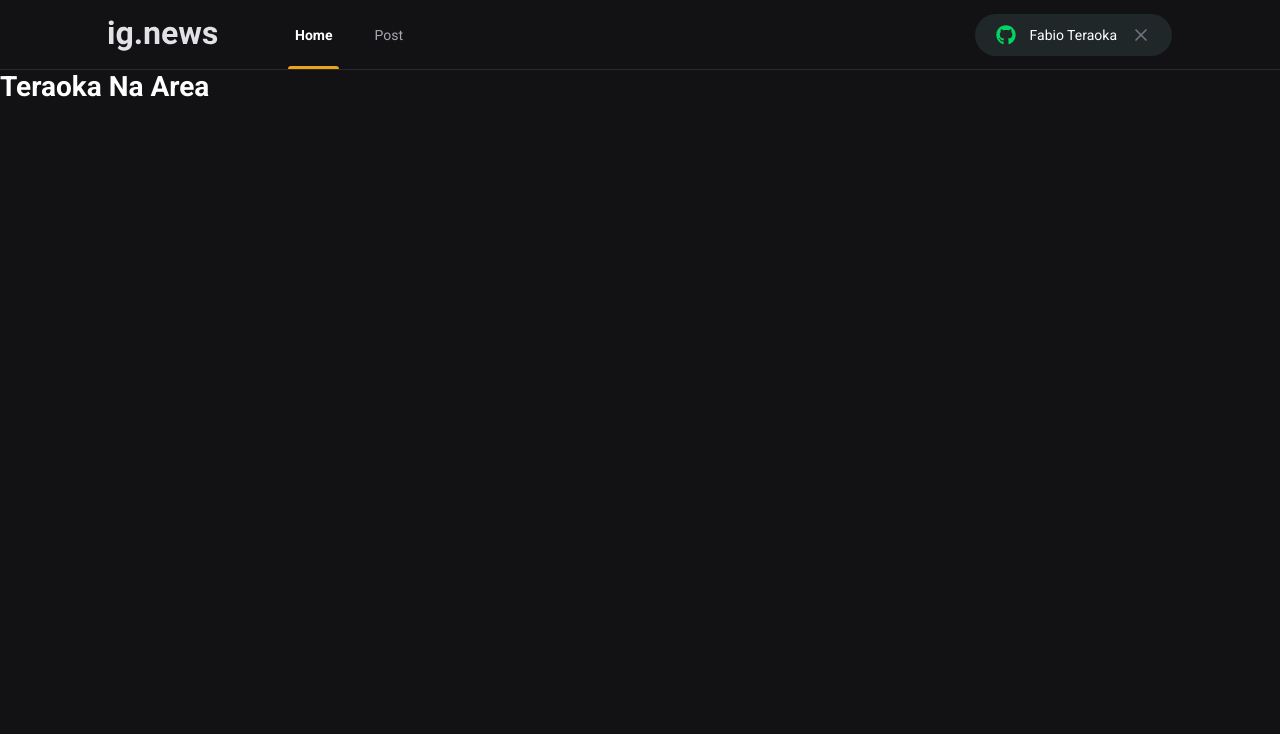
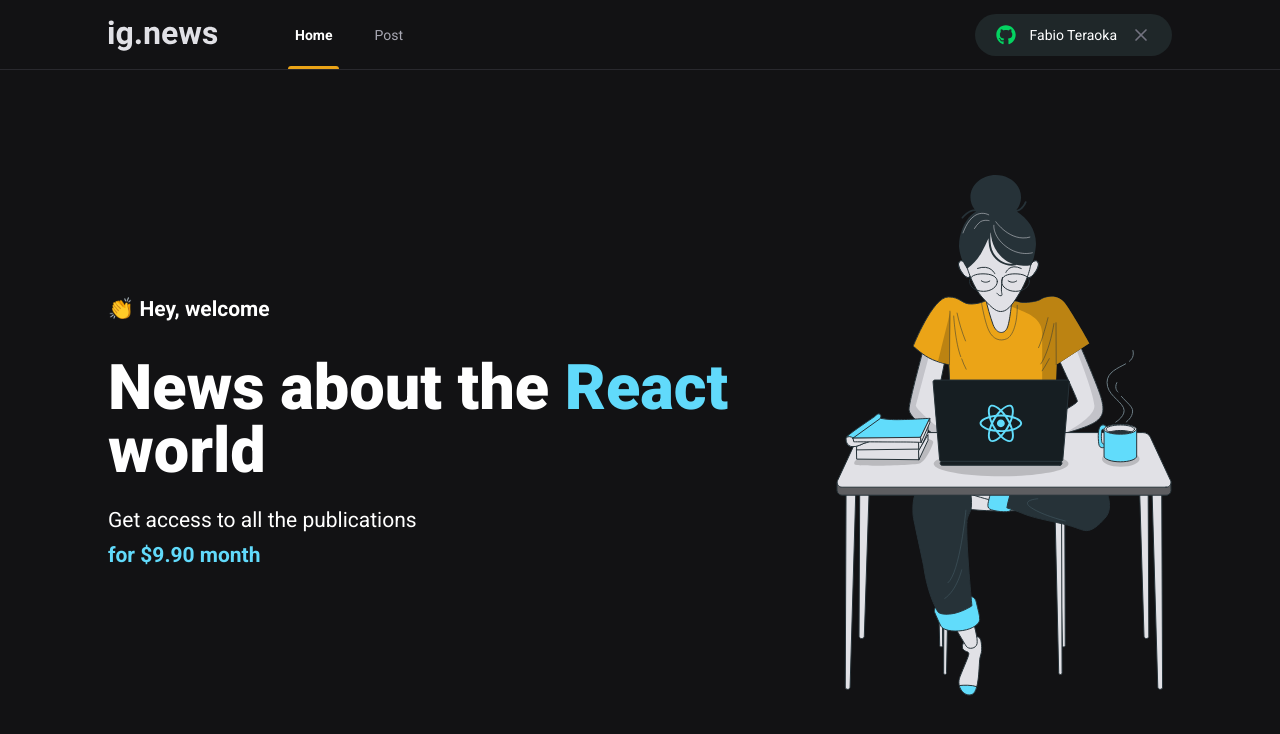
Before and after one commit to fabioteraoka/Ignite-React, a Next.js app in the folder reactjs/03-ignews/: page / in a window 1280 px wide. Shown: the top 734 px of the page. Built offline with nearby package versions, Linux system fonts and the light colour scheme.

Commit message:
Pagina Home

```diff
--- /dev/null
+++ b/reactjs/03-ignews/src/pages/home.module.scss
@@ -0,0 +1,42 @@
+.contentContainer{
+    max-width: 1120px;
+    margin: 0 auto;
+    padding: 0 2rem;
+    height: calc(100vh - 5rem);
+
+    display: flex;
+    align-items: center;
+    justify-content: space-between;
+}
+
+.hero{
+    max-width: 688px;
+
+    > span {
+        font-size: 1.5rem;
+        font-weight: bold;
+    }
+
+    h1{
+        font-size: 4.5rem;
+        line-height: 4.5rem;
+        font-weight: 900;
+        margin-top: 2.5rem;
+
+        span{
+            color: var(--cyan-500);
+        }
+    }
+
+    p{
+        font-size: 1.5rem;
+        line-height: 2.5rem;
+        margin-top: 1.5rem;
+
+        span{
+            color: var(--cyan-500);
+            font-weight: bold;
+        }
+    }
+
+}
--- a/reactjs/03-ignews/src/pages/index.tsx
+++ b/reactjs/03-ignews/src/pages/index.tsx
@@ -1,5 +1,5 @@
 import Head from "next/head";
-
+import styles from './home.module.scss'
 
 export default function Home() {
   return (
@@ -7,9 +7,19 @@ export default function Home() {
       <Head>
         <title>Inicio | Ig.news</title>
       </Head>
-      <h1>
-        Teraoka <span>Na</span> Area
-      </h1>
+      <main className={styles.contentContainer}>
+        <section className={styles.hero}>
+          <span>👏 Hey, welcome</span>
+          <h1>
+            News about the <span>React</span> world
+          </h1>
+          <p>
+            Get access to all the publications <br />
+            <span>for $9.90 month</span>
+          </p>
+        </section>
+        <img src="/images/avatar.svg" alt="Girl coding" />
+      </main>
     </>
   );
 }
```
